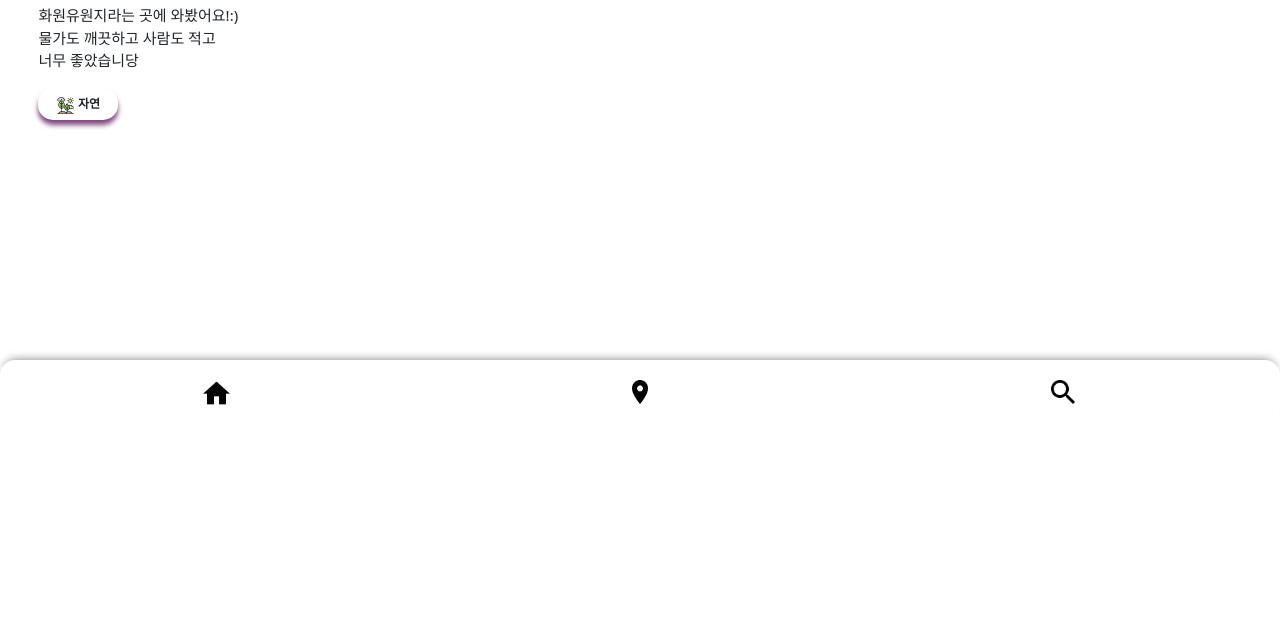
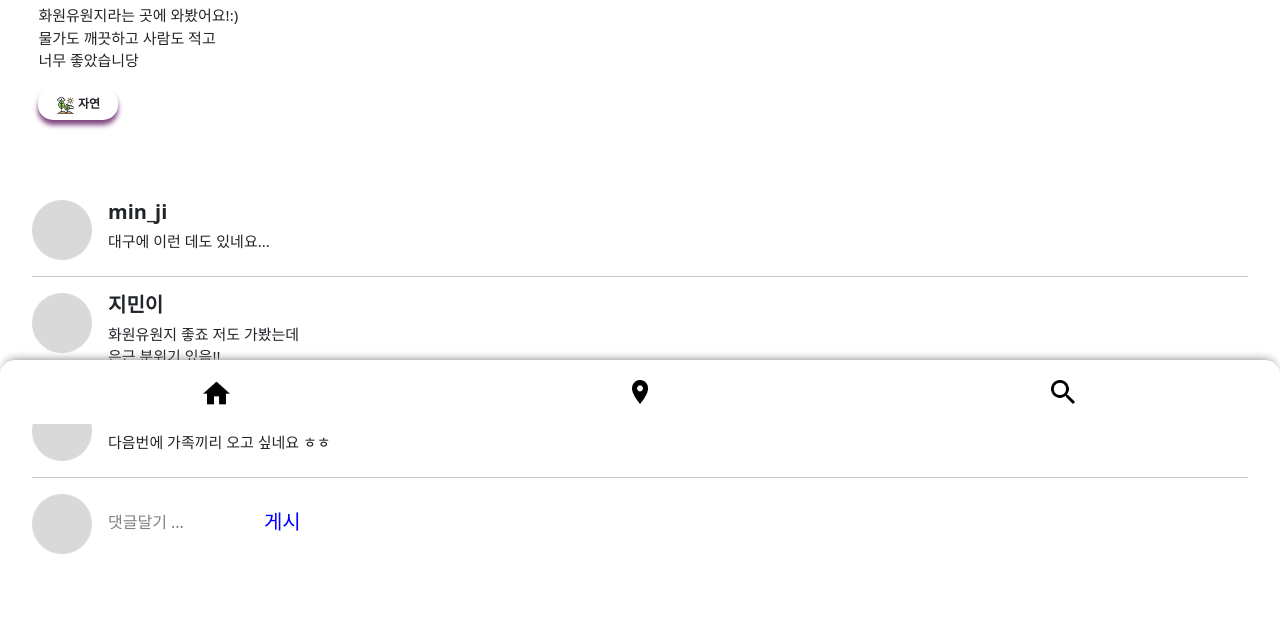
Before and after one commit to yoo0221/2022-hackathon, a Django app: page /detail/ in a window 1280 px wide. Shown: the part 376-1002 px from the top of the page. Before the commit the page ends 781 px from the top, so only its background shows below. Run offline with Django 4.2, Linux system fonts and the light colour scheme; parts of the project's set-up code (start-up, migrations or seed data) failed here and were passed over.

Commit message:
comment update

```diff
--- a/daegu/main/static/css/style.css
+++ b/daegu/main/static/css/style.css
@@ -140,3 +140,31 @@
     font-size:12px;
     font-weight:bold;
 }
+
+/*comment*/
+.comment-box{
+    display:flex;
+    flex-direction: row;
+}
+
+.comment-img{
+    height:60px;
+    padding:0;
+}
+
+.comment-writer{
+    margin-left:0.5rem;
+    padding-left:0.5rem;
+}
+
+.comment-person{
+    font-size:20px;
+    font-weight:bold;
+    margin:0;
+}
+
+.comment-content{
+    font-size:15px;
+    margin:0;
+    margin-top:0.4rem;
+}
--- a/daegu/main/templates/detail.html
+++ b/daegu/main/templates/detail.html
@@ -52,8 +52,49 @@
                 <p class="type-text">자연</p>
             </div>
         </div>
+    </section>
 
-    </section>
+    <!--comment-->
+    <div style="padding:2rem; padding-top:5rem; padding-bottom:4.5rem;">
+
+        <div class="comment-box">
+            <img class="comment-img" src="{% static 'img/user-img.png' %}">
+            <div class="comment-writer">
+                <h1 class="comment-person">min_ji</h1>
+                <p class="comment-content">대구에 이런 데도 있네요...</p>
+            </div>
+        </div>
+        <hr>
+
+        <div class="comment-box">
+            <img class="comment-img" src="{% static 'img/user-img.png' %}">
+            <div class="comment-writer">
+                <h1 class="comment-person">지민이</h1>
+                <p class="comment-content">화원유원지 좋죠 저도 가봤는데<br>은근 분위기 있음!!</p>
+            </div>
+        </div>
+        <hr>
+
+        <div class="comment-box">
+            <img class="comment-img" src="{% static 'img/user-img.png' %}">
+            <div class="comment-writer">
+                <h1 class="comment-person">울랄랄라</h1>
+                <p class="comment-content">다음번에 가족끼리 오고 싶네요 ㅎㅎ</p>
+            </div>
+        </div>
+        <hr>
+
+        <div class="comment-box">
+            <img class="comment-img" src="{% static 'img/user-img.png' %}">
+            <div class="comment-writer" style="padding-top:1rem;">
+                <p style="color:gray; margin:0;">댓글달기 ...</p>
+            </div>
+            <div>
+                <h1 style="color:blue; font-size:20px; margin:0; padding-top:1rem; padding-left:5rem;">게시</h1>
+            </div>
+        </div>
+
+    </div>
 
     <!--footer-->
     <div class="footer-list">
```
Also changed, not shown: daegu/main/models.py (+27 -27 lines), daegu/main/templates/home.html (+1 -9 lines).
